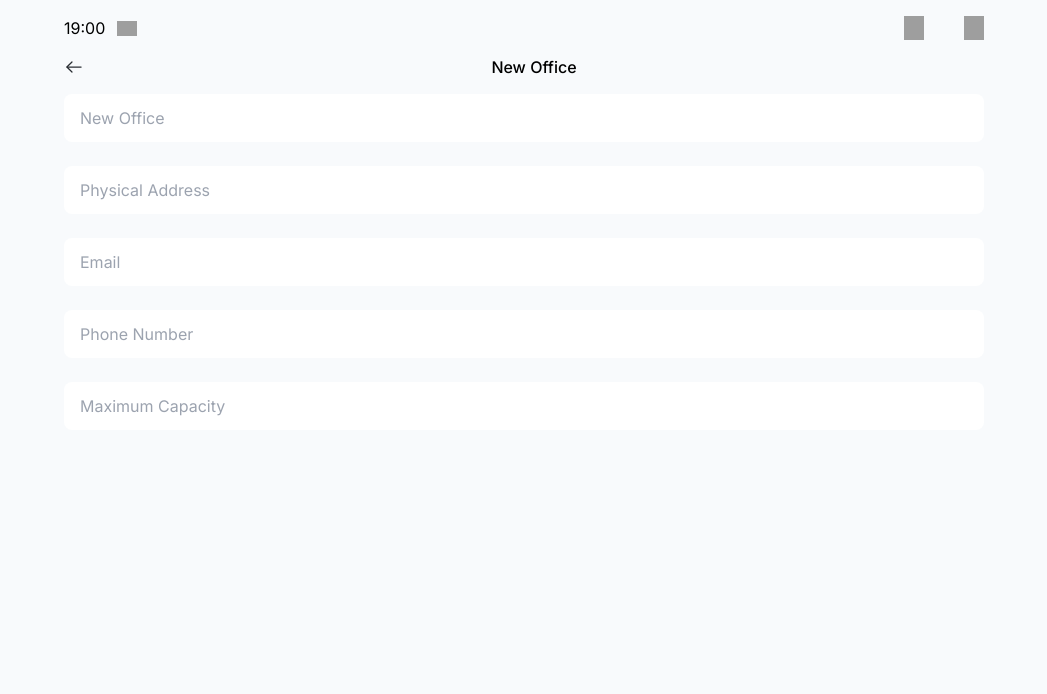
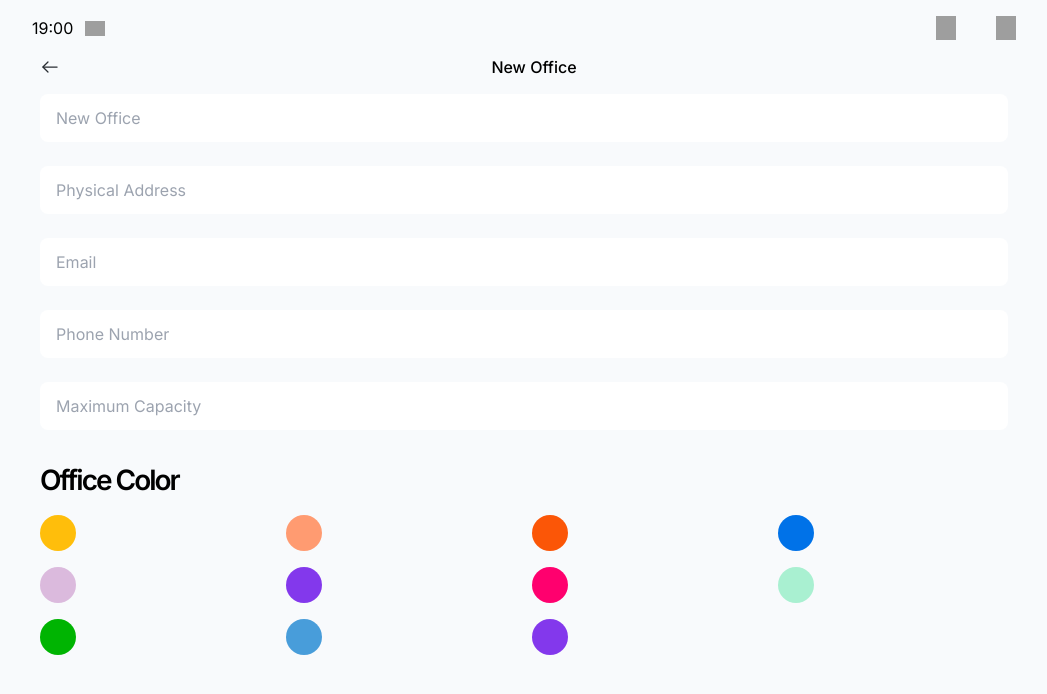
Before and after one commit to fGiordi/tecnical-assignment, a Next.js app: page /new-office in a window 1280 px wide. Shown: the top 694 px of the page, without its empty margins (116-1163 px from the left). Built offline with nearby package versions, Linux system fonts and the light colour scheme; grey boxes are pictures that could not be loaded.

Commit message:
selected office color toggle

```diff
--- a/src/app/Layouts/Header.tsx
+++ b/src/app/Layouts/Header.tsx
@@ -1,7 +1,7 @@
 import Image from 'next/image';
 const Header = () => {
   return (
-    <div className="flex justify-between w-full max-w-[1000px] mx-auto py-4 px-10">
+    <div className="flex justify-between w-full max-w-[1000px] mx-auto py-4 px-2">
       <div className="flex items-center justify-center gap-3">
         <h2>19:00</h2>
         <Image
--- a/src/app/components/ActionTitle.tsx
+++ b/src/app/components/ActionTitle.tsx
@@ -20,7 +20,7 @@ export default function ActionTitle({ action, title }: IActionTitle) {
   };
 
   return (
-    <div className="flex justify-between items-center px-10">
+    <div className="flex justify-between items-center ">
       <button onClick={goToHome}>
         <Image src={BackBtn.src} width={20} height={20} alt="Back btn" />
       </button>
--- a/src/app/components/Form/Input.tsx
+++ b/src/app/components/Form/Input.tsx
@@ -17,8 +17,8 @@ export default function Input({
       type={type}
       placeholder={placeholder}
       value={value}
-      required
-      className="min-w-[300px] h-[48] rounded-[8px] px-4 py-3 bg-white text-black"
+      required={required}
+      className="w-full h-[48] rounded-[8px] px-4 py-3 bg-white text-black"
     />
   );
 }
--- /dev/null
+++ b/src/app/components/OfficeColor.tsx
@@ -0,0 +1,29 @@
+'use client';
+import { useState } from 'react';
+
+interface OfficeColor {
+  color: string;
+  setPreselectedColor: React.Dispatch<React.SetStateAction<string | null>>;
+  preselectedColor: null | string;
+}
+
+export default function OfficeColor({
+  color,
+  preselectedColor,
+  setPreselectedColor
+}: OfficeColor) {
+  const isSelected = preselectedColor === color;
+
+  const toggleSelected = () => {
+    setPreselectedColor(color);
+  };
+
+  return (
+    <div
+      onClick={toggleSelected}
+      className={`cursor-pointer w-[36px] h-[36px] rounded-full ${color} ${
+        isSelected ? 'border-4 border-selected' : ''
+      }`}
+    ></div>
+  );
+}
--- a/src/app/new-office/page.tsx
+++ b/src/app/new-office/page.tsx
@@ -1,20 +1,41 @@
-import React from 'react';
+'use client';
+import { useState } from 'react';
 import ActionTitle from '@/app/components/ActionTitle';
 import Input from '@/app/components/Form/Input';
+import OfficeColor from '@/app/components/OfficeColor';
+import { officeColors } from '@/utils/officeColors';
 
 export default function NewOffice() {
   // TODO to add form state libray and state mangement and DB connection
+  const [preselectedColor, setPreSelectedColor] = useState<string | null>(null);
+
   return (
-    <div className="flex flex-col">
+    <div className="flex flex-col px-4">
       <ActionTitle title="New Office" />
       <form>
-        <div className="flex flex-col py-4 gap-6 px-10">
+        <div className="flex flex-col py-4 gap-6 ">
           <Input type="text" placeholder="New Office" />
           <Input type="text" placeholder="Physical Address" />
           <Input type="text" placeholder="Email" />
           <Input type="text" placeholder="Phone Number" />
           <Input type="text" placeholder="Maximum Capacity" />
         </div>
+        <h2 className="py-5 text-left font-semibold text-[28px] leading-[29px] tracking-[-2px]">
+          Office Color
+        </h2>
+
+        <div className="grid grid-cols-4 gap-4 mb-10">
+          {officeColors.map((color, index) => {
+            return (
+              <OfficeColor
+                key={index}
+                color={color.name}
+                setPreselectedColor={setPreSelectedColor}
+                preselectedColor={preselectedColor}
+              />
+            );
+          })}
+        </div>
       </form>
     </div>
   );
--- /dev/null
+++ b/src/utils/officeColors.ts
@@ -0,0 +1,36 @@
+interface OfficeColor {
+  name: string;
+}
+export const officeColors: OfficeColor[] = [
+  {
+    name: 'bg-office-yellow-normal'
+  },
+  {
+    name: 'bg-office-gwava-normal'
+  },
+  {
+    name: 'bg-office-orange-normal'
+  },
+  {
+    name: 'bg-office-blue-normal'
+  },
+  { name: 'bg-office-indigo-normal' },
+  {
+    name: 'bg-office-purple-normal'
+  },
+  {
+    name: 'bg-office-pink-normal'
+  },
+  {
+    name: 'bg-office-space-green-normal'
+  },
+  {
+    name: 'bg-office-green-normal'
+  },
+  {
+    name: 'bg-office-specno-blue-normal'
+  },
+  {
+    name: 'bg-office-purple-normal'
+  }
+];
--- a/tailwind.config.ts
+++ b/tailwind.config.ts
@@ -19,6 +19,40 @@ const config: Config = {
     colors: {
       'specno-gray-text': '#484954',
       'specno-light-bg': '#f8fafc',
+      'office-yellow': {
+        normal: '#FFBE0B'
+      },
+      'office-gwava': {
+        normal: '#FF9B71'
+      },
+      'office-orange': {
+        normal: '#FB5607'
+      },
+      'office-brown': {
+        normal: '#97512C'
+      },
+      'office-indigo': {
+        normal: '#DBBADD'
+      },
+      'office-pink': {
+        normal: '#FF006E'
+      },
+      'office-space-green': {
+        normal: '#A9F0D1'
+      },
+      'office-green': {
+        normal: '#00B402'
+      },
+      'office-specno-blue': {
+        normal: '#489DDA'
+      },
+      'office-blue': {
+        normal: '#0072E8'
+      },
+      'office-purple': {
+        normal: '#8338EC'
+      },
+      selected: '#475569',
       ...colors
     }
   },
```
